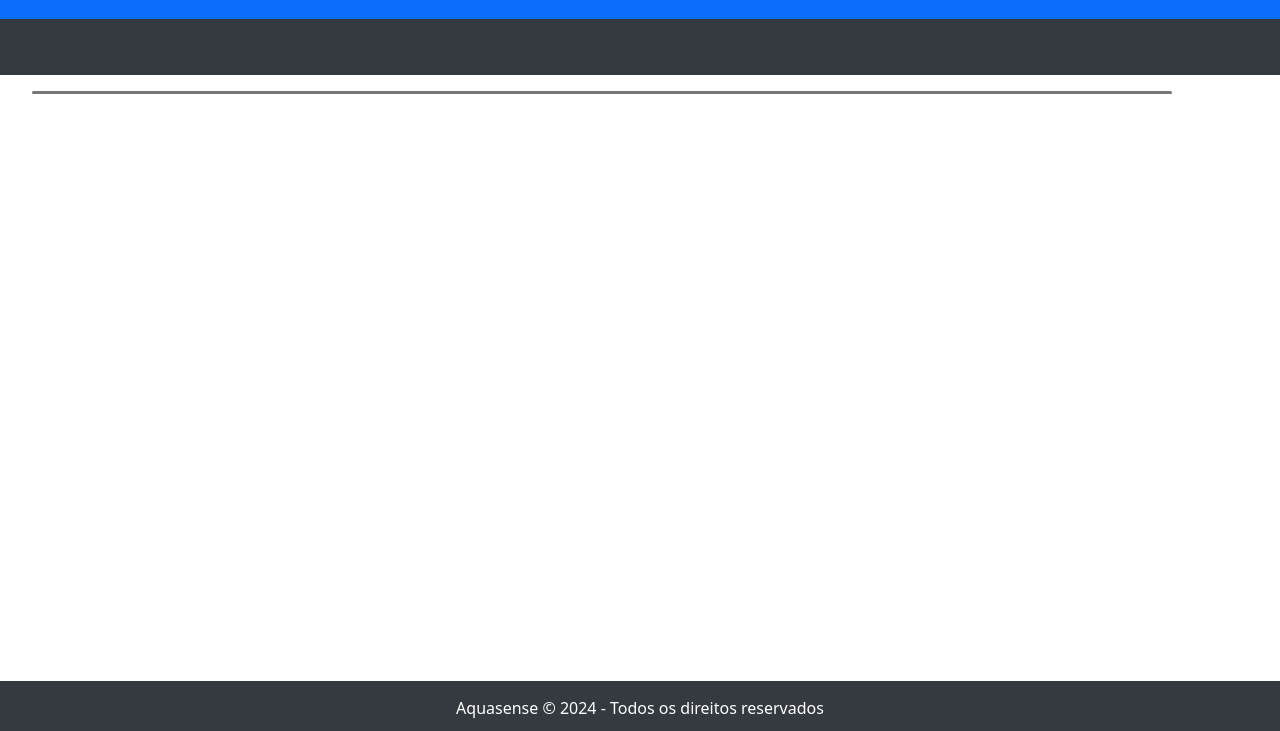
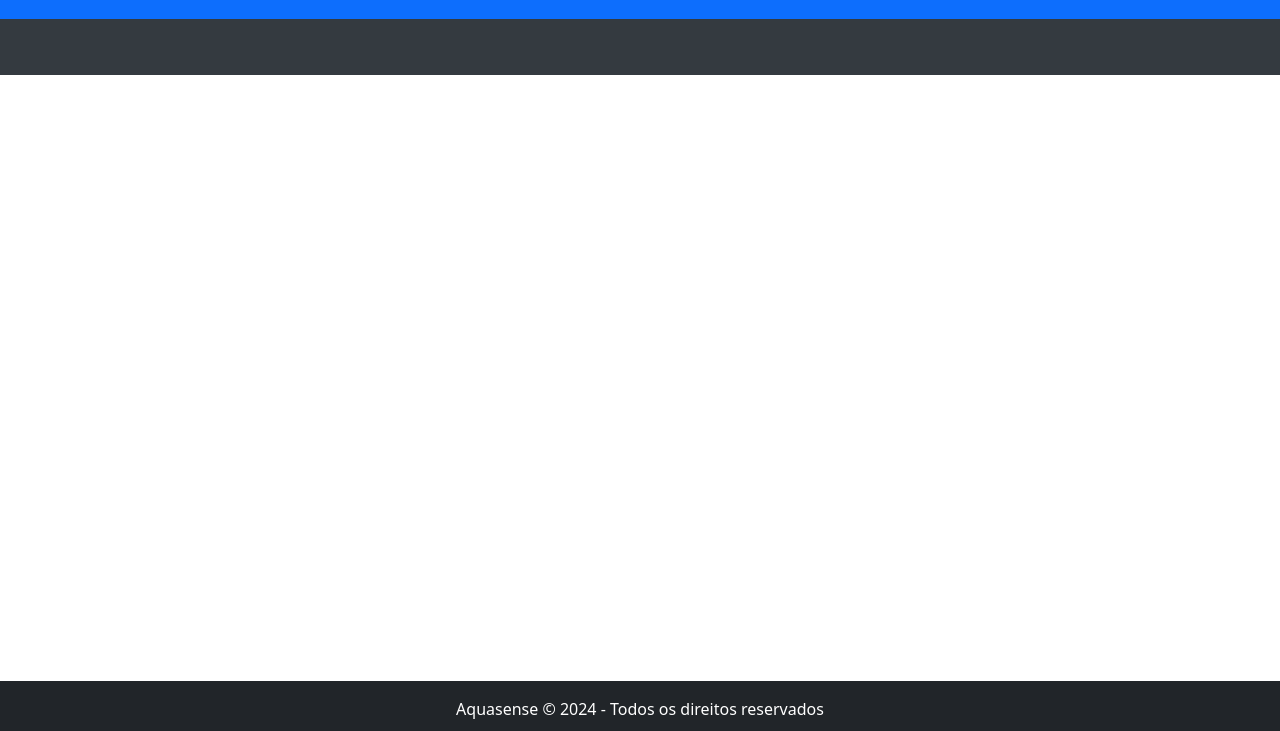
Before and after one commit to JoaoFlavio11/AquaSense_Proj_Int_5, a plain HTML site: page frontend/html/index.html in a window 1280 px wide. Shown: the part 69-800 px from the top of the page. Drawn offline with nearby package versions, Linux system fonts and the light colour scheme; no server answers; a small style sheet from the web is missing.

Commit message:
inicio implantação do novohtml

```diff
--- a/frontend/html/index.html
+++ b/frontend/html/index.html
@@ -6,6 +6,7 @@
     <meta name="viewport" content="width=device-width, initial-scale=1.0">
     <title>Monitoramento de Tanques</title>
     <link rel="stylesheet" href="../css/style.css">
+    <link rel="stylesheet" href="../css/index.css">
 
     <link href="https://cdn.jsdelivr.net/npm/bootstrap@5.3.0/dist/css/bootstrap.min.css" rel="stylesheet" integrity="sha384-9ce03E+P6jtzOdw+NjyAAFRWx2+UQE7xay1e39+f/7JW1J8Lkfj" crossorigin="anonymous">
 </head>
@@ -17,13 +18,13 @@
 
     </nav>
 
-    <div class="container-fluid ml-5 mr-5">
-        <div id="tabelas-tanques" class="container my-3">
+    <div class="container-tables">
+        <div id="tabelas-tanques">
             <!-- As tabelas de tanques serão inseridas aqui pelo JavaScript -->
         </div>
     </div>
 
-    <footer class=" footer">
+    <footer class="footer text-center bg-dark text-white py-3">
         <p>Aquasense &copy; 2024 - Todos os direitos reservados</p>
     </footer>
 
```
